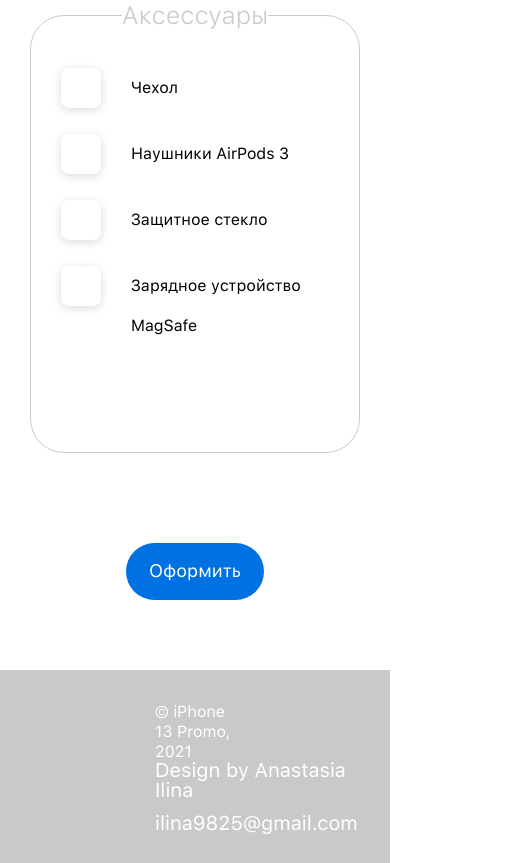
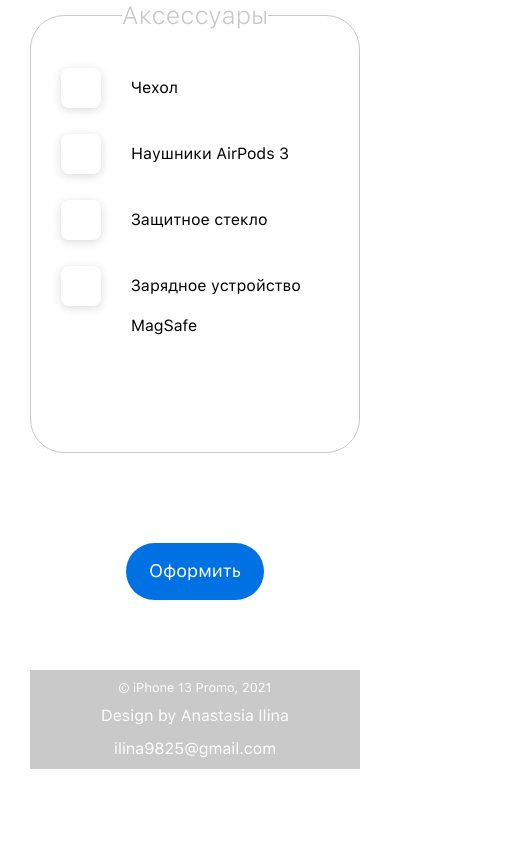
Before and after one commit to mikhail2013ru/iphone13, a plain HTML site: page index.html in a window 390 px wide. Shown: the part 6158-7021 px from the top of the page, 513 px wide, since content can reach past the window. After the commit the page ends 6927 px from the top, so only its background shows below. Drawn offline with Linux system fonts and the light colour scheme.

Commit message:
Добавлен скрол по якорю

```diff
--- a/index.html
+++ b/index.html
@@ -258,7 +258,8 @@
     </main>
 
     <footer class="footer">
-        <div class="container footer__flex">
+        <div class="container">
+            <div class="footer__flex">
                 <div class="footer__column">
                     <small class="footer__copyright">© iPhone 13 Promo, 2021</small>
                 </div>
@@ -268,6 +269,7 @@
                     <a class="contacts__email" href="mailto:ilina9825@gmail.com">ilina9825@gmail.com</a>
                 </div>
             </div>
+        </div>
     </footer>
 </body>
 </html>
--- a/js/script.js
+++ b/js/script.js
@@ -22,4 +22,14 @@ $('#form-order').on('submit', function(event) {
             $('.form__submit').hide();
         }
     })
-})
+});
+
+const btn = document.querySelector('.offer__btn');
+const anchor = document.querySelector('#form-order');
+
+btn.addEventListener('click', () => {
+    anchor.scrollIntoView({
+        behavior: 'smooth',
+        block: 'start'
+      })
+});
--- a/style/footer.css
+++ b/style/footer.css
@@ -21,13 +21,49 @@
 
 .contacts {
     line-height: 20px;
+    text-align: right;
 }
 
 .contacts__design {
     margin-bottom: 13px;
 }
 
-.contacts__email {
-    display: block;
-    text-align: right;
+@media (max-width: 1108px) {
+    .footer__column {
+        padding: 0 100px;
+    }
 }
+
+@media (max-width: 890px) {
+    .footer__column {
+        padding: 0 60px;
+    }
+}
+
+@media (max-width: 730px) {
+    .footer__column {
+        padding: 0 25px;
+        font-size: 16px;
+    }
+}
+
+@media (max-width: 500px) {
+    .footer__column {
+        padding: 0;
+        font-size: 16px;
+    }
+
+    .footer__flex {
+        flex-direction: column;
+        padding: 10px 0;
+    }
+
+    .contacts {
+        text-align: center;
+    }
+
+    .footer__copyright {
+        display: block;
+        margin-bottom: 10px;
+    }
+}
```
Lines whose indentation alone changed are shown as unchanged.
